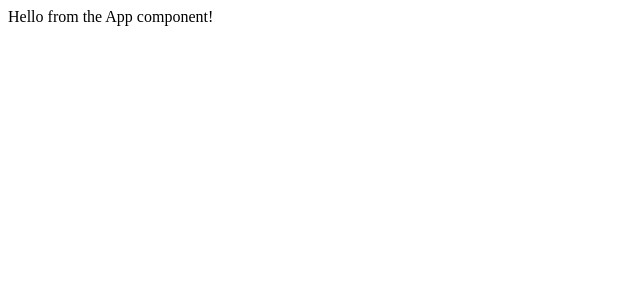
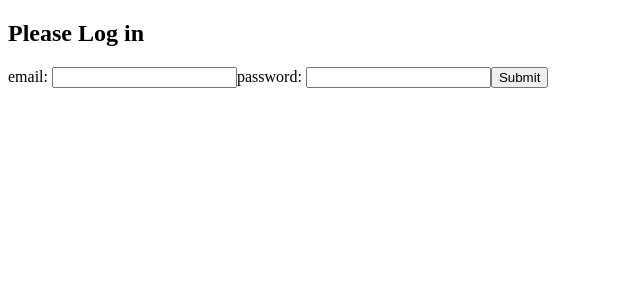
Before and after one commit to simonxcode/form-unit-test, a React (Create React App) app: page / in a window 1280 px wide. Shown: the top 300 px of the page, without its empty margins (0-640 px from the left). Built offline with nearby package versions, Linux system fonts and the light colour scheme.

Commit message:
Render form to DOM

```diff
--- a/src/App.js
+++ b/src/App.js
@@ -1,10 +1,16 @@
 import React from 'react';
-
 class App extends React.Component {
   render() {
     return (
     <div>
-      Hello from the App component!
+      <form>
+        <h2>Please Log in</h2>
+        <label>
+          email: <input type='email' name='email' required={true}/>
+          password: <input type='password' name='password' required={true} />
+        </label>
+        <button type='submit'>Submit</button>
+      </form>
     </div>
     )
   }
```
Also changed, not shown: 1 other file (tests, documents, lock files or other folders).
